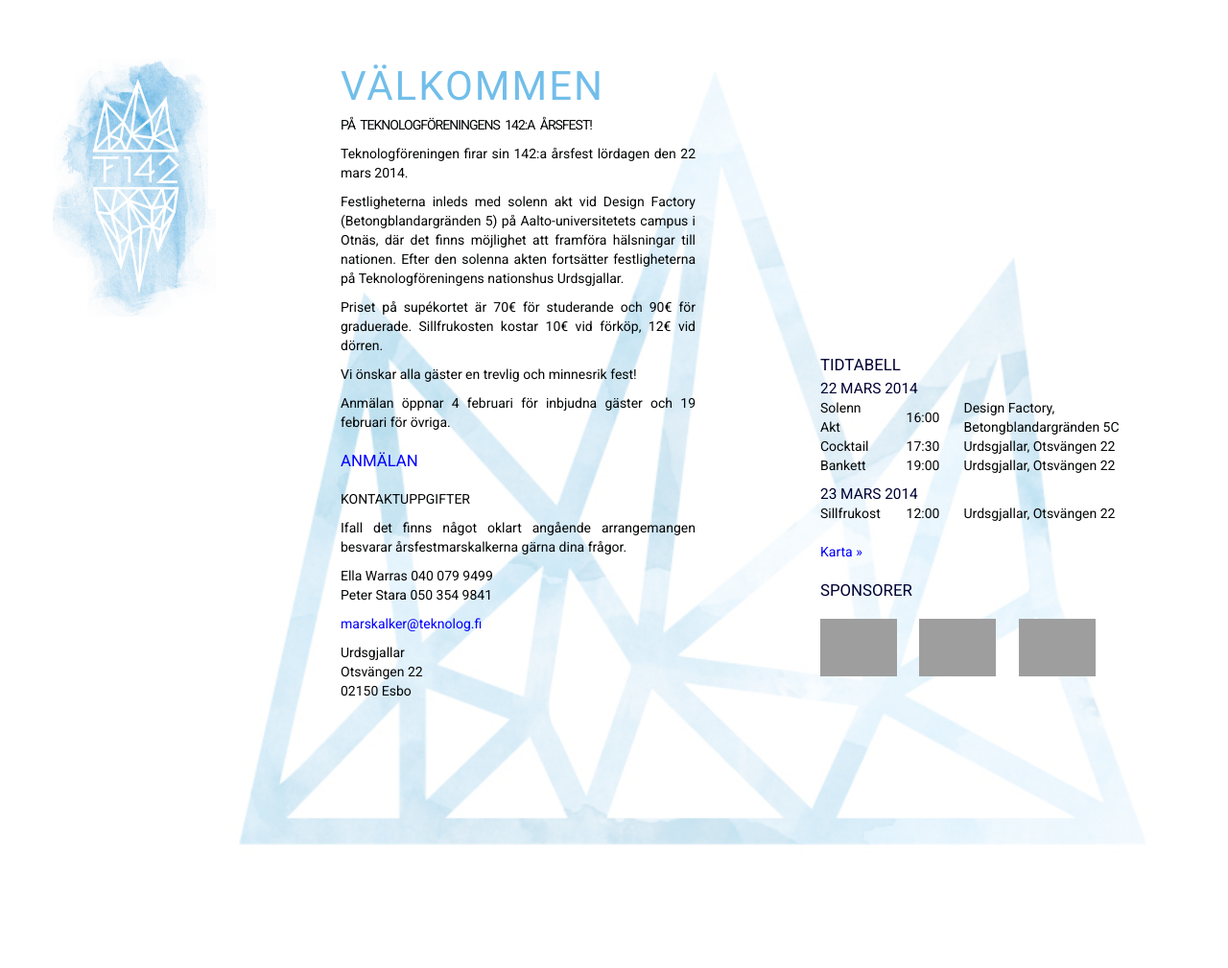
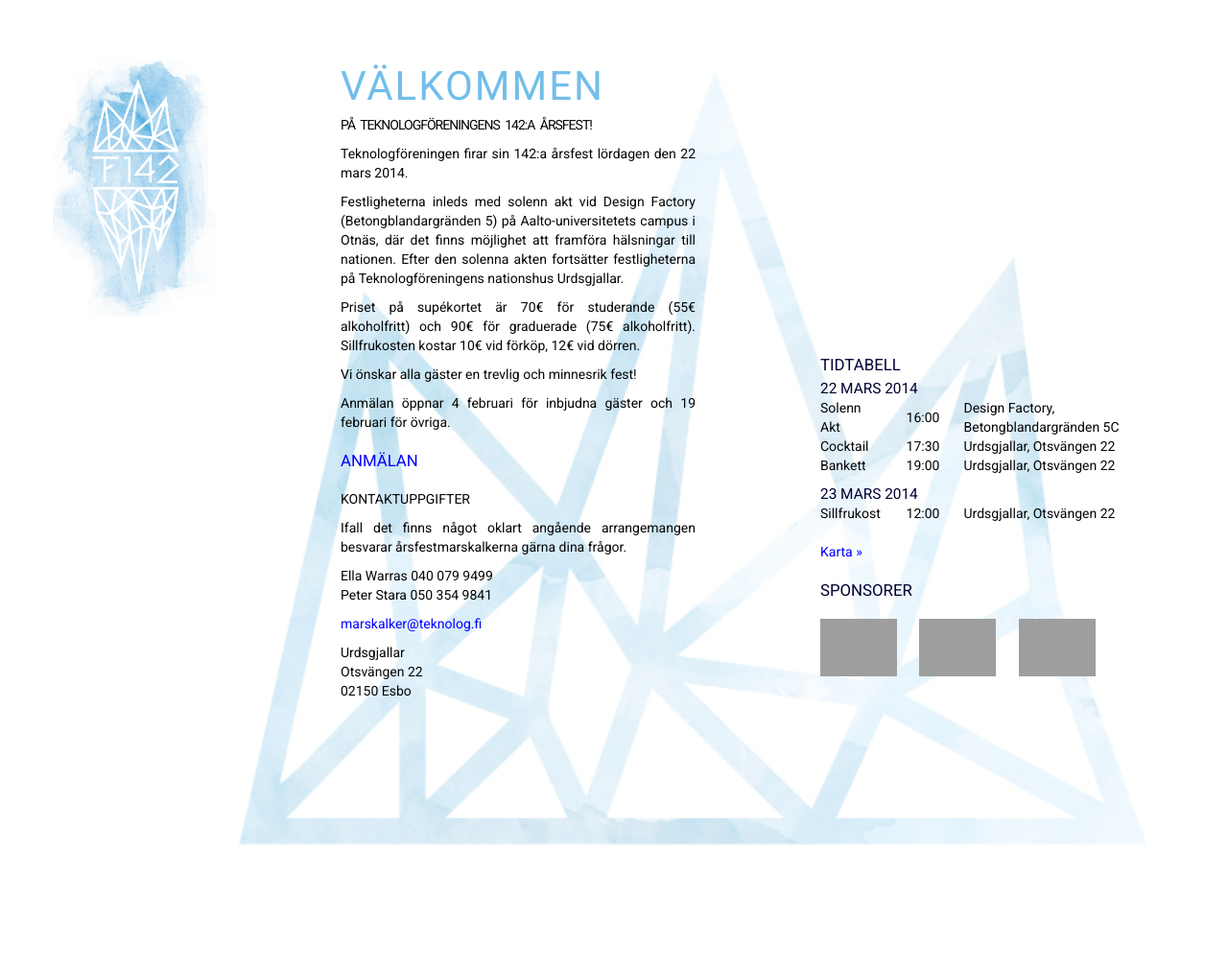
Before and after one commit to Teknologforeningen/tf_arsfest, a Django app: page / in a window 1280 px wide. Shown: the top 1009 px of the page at 96% size. Run offline with Django 3.2, Linux system fonts and the light colour scheme; parts of the project's set-up code (start-up, migrations or seed data) failed here and were passed over; some libraries are stand-ins or nearby versions; grey boxes are pictures that could not be loaded.

Commit message:
added non-alcohol price

```diff
--- a/tf_arsfest/templates/home.html
+++ b/tf_arsfest/templates/home.html
@@ -24,7 +24,7 @@
 			Urdsgjallar.</p>
 			<p>
 			Priset på supékortet
-			är 70€ för studerande och 90€ för graduerade.
+			är 70€ för studerande (55€ alkoholfritt) och 90€ för graduerade (75€ alkoholfritt).
 			Sillfrukosten kostar 10€ vid förköp, 12€ vid dörren.</p>
 
 			<p>Vi önskar alla gäster en trevlig och minnesrik fest!</p>
```
